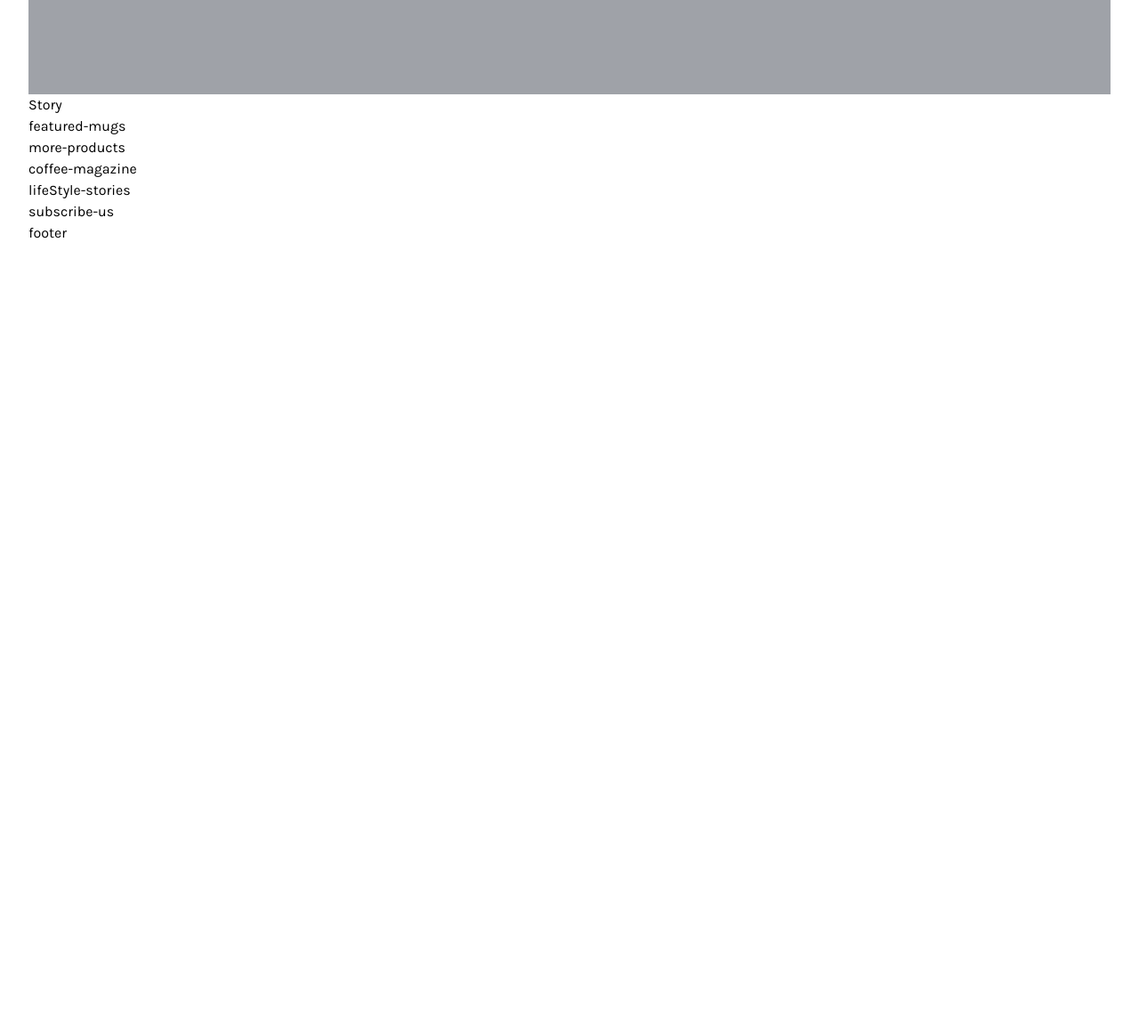
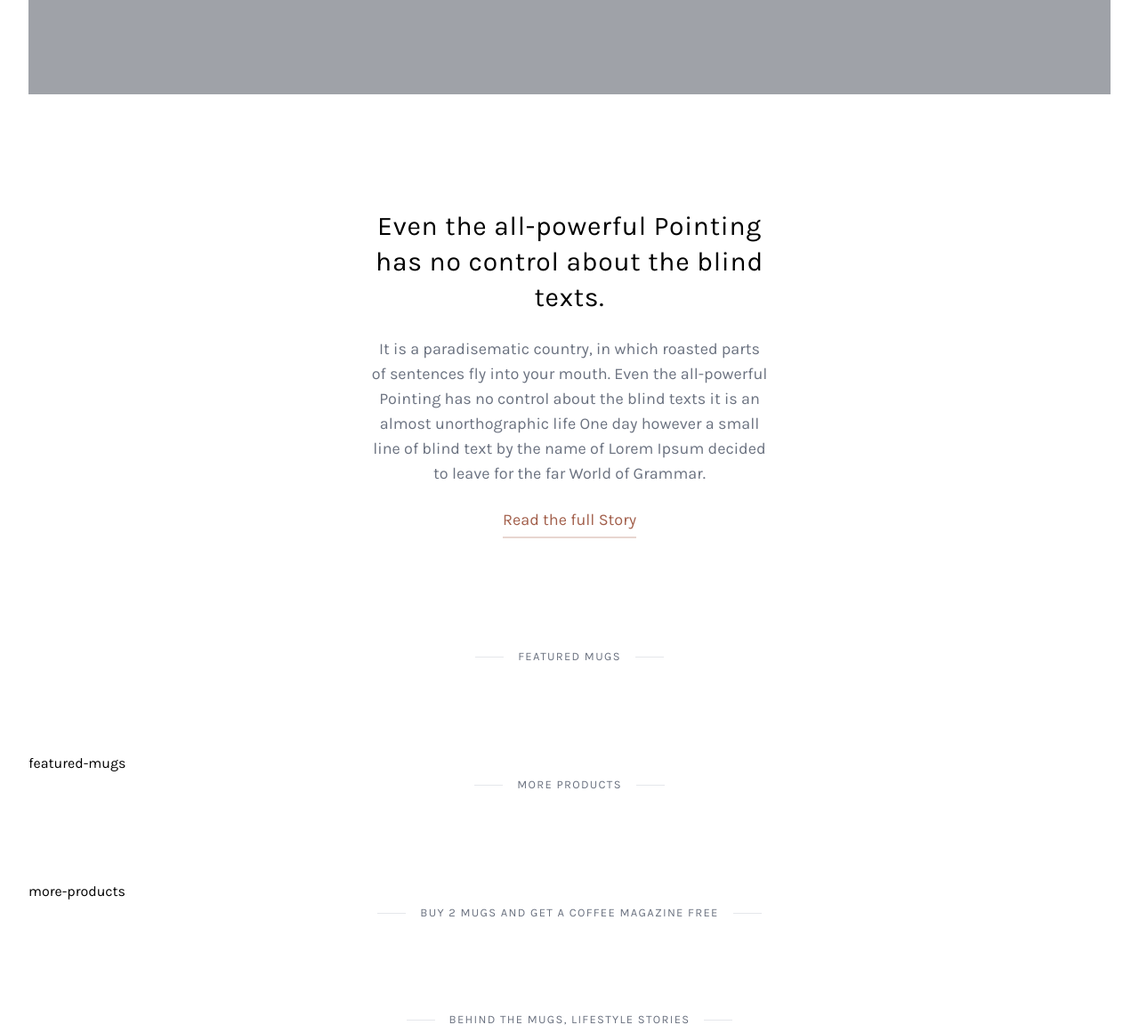
Before and after one commit to Anhcodervuive/Coffee__page, a website: page public/index.html in a window 1280 px wide. Shown: the part 500-1661 px from the top of the page at 89% size. Before the commit the page ends 800 px from the top, so only its background shows below. Drawn offline with nearby package versions, Linux system fonts and the light colour scheme; files that its build step writes are made by us from their sources.

Commit message:
create subheadline

```diff
--- a/public/index.html
+++ b/public/index.html
@@ -108,20 +108,74 @@
                   The most versatile furniture system ever created. Designed to
                   fit your life, made to move and grow.
                 </div>
-                <div class="flex justify-center"><a href="#" class="block uppercase bg-white text-xs font-semibold text-gray-900 w-max tracking-widest py-5 px-7 mt-3">
-                  Explore our products
-                </a></div>
+                <div class="flex justify-center">
+                  <a
+                    href="#"
+                    class="block uppercase bg-white text-xs font-semibold text-gray-900 w-max tracking-widest py-5 px-7 mt-3"
+                  >
+                    Explore our products
+                  </a>
+                </div>
               </div>
             </div>
           </div>
           <!--Slider-->
-          <div class="story">Story</div>
+          <div class="story">
+            <div class="w-full h-full flex justify-center items-center">
+              <div class="xl:px-96 lg:px-64 md:px-32 py-32 text-center">
+                <div class="text-3xl mb-6 tracking-wide leading-10">
+                  Even the all-powerful Pointing has no control about the blind
+                  texts.
+                </div>
+                <div class="text-gray-500 leading-7 mb-6 text-lg">
+                  It is a paradisematic country, in which roasted parts of
+                  sentences fly into your mouth. Even the all-powerful Pointing
+                  has no control about the blind texts it is an almost
+                  unorthographic life One day however a small line of blind text
+                  by the name of Lorem Ipsum decided to leave for the far World
+                  of Grammar.
+                </div>
+                <a
+                  class="text-coffee-400 hover:text-coffee-600 text-lg cursor-pointer relative after:absolute after:-bottom-2.5 after:left-0 after:bg-coffee-50 after:hover:bg-coffee-400 after:h-0.5 after:w-full after:transition-all after:ease-in-out after:duration-300"
+                  >Read the full Story</a
+                >
+              </div>
+            </div>
+          </div>
           <!--Story-->
+          <div class="ct-subheadline">
+            <div class="ct-subheadline-deco-line"></div>
+            <div class="ct-subheadline-label">Featured Mugs</div>
+            <div class="ct-subheadline-deco-line"></div>
+          </div>
+
           <div class="featured-mugs">featured-mugs</div>
           <!--Featured-mugs-->
+          <div class="ct-subheadline">
+            <div class="ct-subheadline-deco-line"></div>
+            <div class="ct-subheadline-label">More products</div>
+            <div class="ct-subheadline-deco-line"></div>
+          </div>
           <div class="more-products">more-products</div>
+
           <!--More-products-->
+          <div class="ct-subheadline">
+            <div class="ct-subheadline-deco-line"></div>
+            <div class="ct-subheadline-label">
+              Buy 2 mugs and get a coffee magazine free
+            </div>
+            <div class="ct-subheadline-deco-line"></div>
+          </div>
+
+          <div class="ct-subheadline">
+            <div class="ct-subheadline-deco-line"></div>
+            <div class="ct-subheadline-label">
+              Behind the mugs, lifestyle stories
+            </div>
+            <div class="ct-subheadline-deco-line"></div>
+          </div>
           <div class="coffee-magazine">coffee-magazine</div>
+
           <!--coffee-magazine-->
           <div class="lifeStyle-stories">lifeStyle-stories</div>
           <!--lifeStyle-stories-->
--- a/src/input.css
+++ b/src/input.css
@@ -9,7 +9,7 @@
 }
 
 .ct-top-menu-item {
-  @apply cursor-pointer py-1 hover:text-gray-800 relative after:lg:absolute after:lg:bottom-0 after:lg:left-0 after:lg:bg-light-coffee
+  @apply cursor-pointer py-1 hover:text-gray-800 relative after:lg:absolute after:lg:bottom-0 after:lg:left-0 after:lg:bg-coffee-200
   after:lg:h-0.5 after:lg:w-0 hover:after:lg:w-full after:lg:transition-all after:lg:ease-in-out after:lg:duration-300;
 }
 
@@ -24,3 +24,15 @@
 .ct-badge-circle {
   @apply text-xs text-center rounded-full px-1.5;
 }
+
+.ct-subheadline {
+  @apply flex justify-center items-center mb-24;
+}
+
+.ct-subheadline-deco-line {
+  @apply w-8 h-px bg-gray-200;
+}
+
+.ct-subheadline-label{
+  @apply uppercase text-gray-500 tracking-widest mx-4 text-[13px] text-center;
+}
--- a/tailwind.config.js
+++ b/tailwind.config.js
@@ -7,7 +7,12 @@ module.exports = {
         Karla: ['Karla', 'sans-serif']
       },
       colors: {
-        'light-coffee': '#C89F94'
+        'coffee': {
+          50 : '#E8D6D0',
+          200 : '#C89F94',
+          400 : '#A25F4B',
+          600 : '#744838'
+        }
       },
       keyframes: {
         SlideDown: {
```
